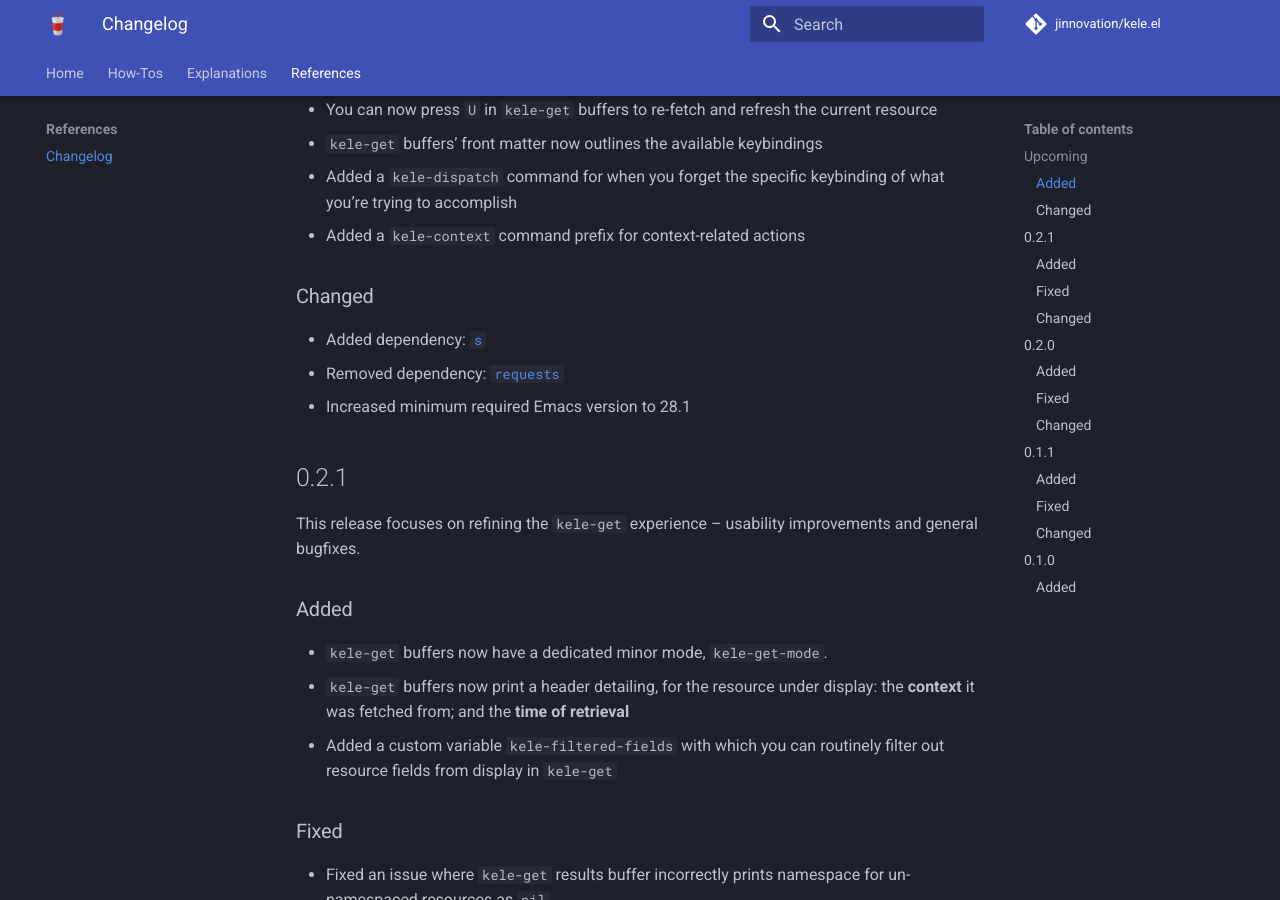
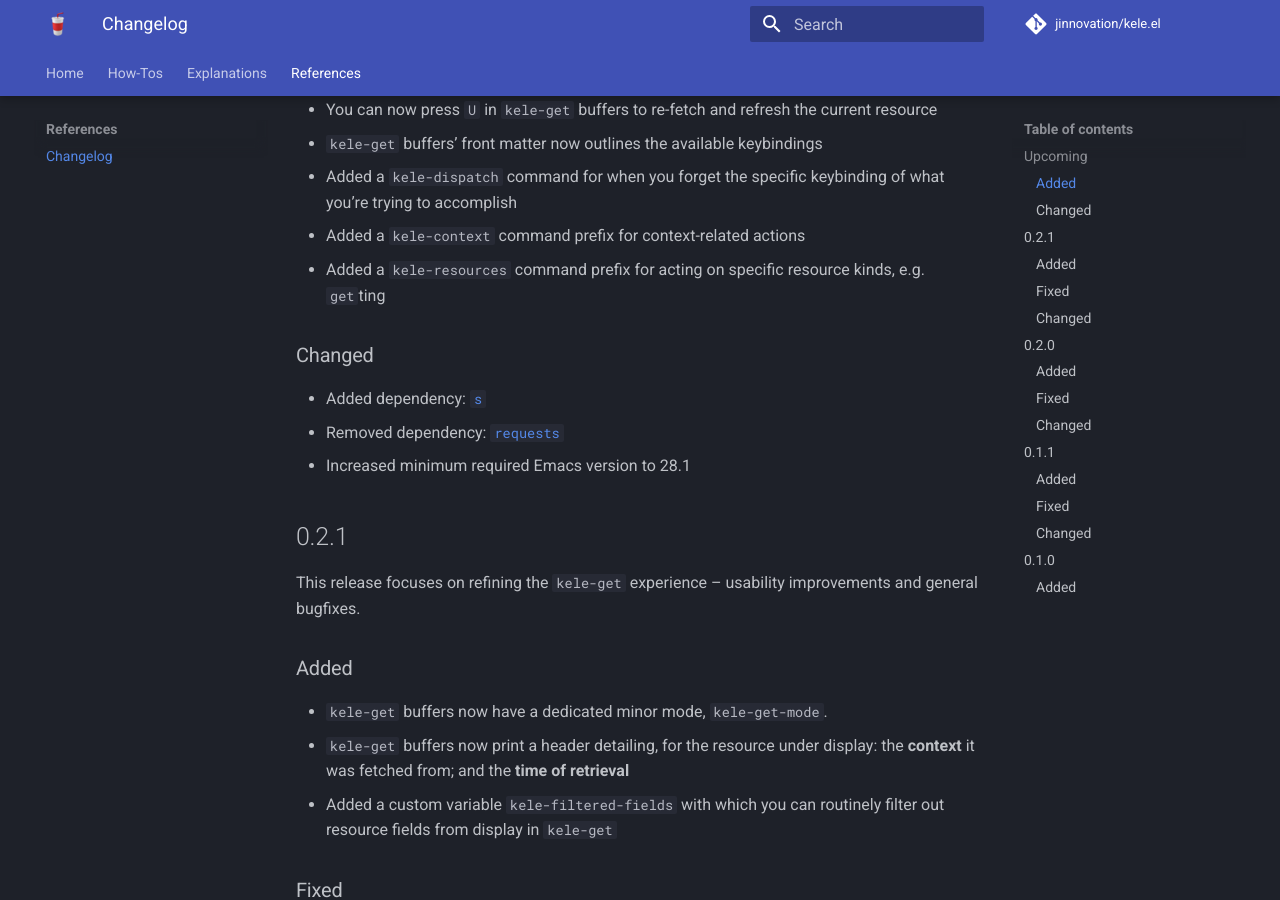
Before and after one commit to jinnovation/kele.el, an MkDocs documentation site: the page built from docs/references/changelog.md, in a window 1280 px wide and 900 px high, scrolled down 402 px. Built offline with MkDocs 1.6.1 and Material for MkDocs 9.7.7, drawn with Linux system fonts in a browser that asks for light colours; emoji names are drawn with the system emoji font; comment, search, counter and statistics services are not loaded.

Commit message:
changelog

```diff
--- a/docs/references/changelog.md
+++ b/docs/references/changelog.md
@@ -22,6 +22,8 @@ versioning][semver].
 - Added a `kele-dispatch` command for when you forget the specific keybinding of
   what you're trying to accomplish
 - Added a `kele-context` command prefix for context-related actions
+- Added a `kele-resources` command prefix for acting on specific resource kinds,
+  e.g. `get`ting
 
 ### Changed
 
```
